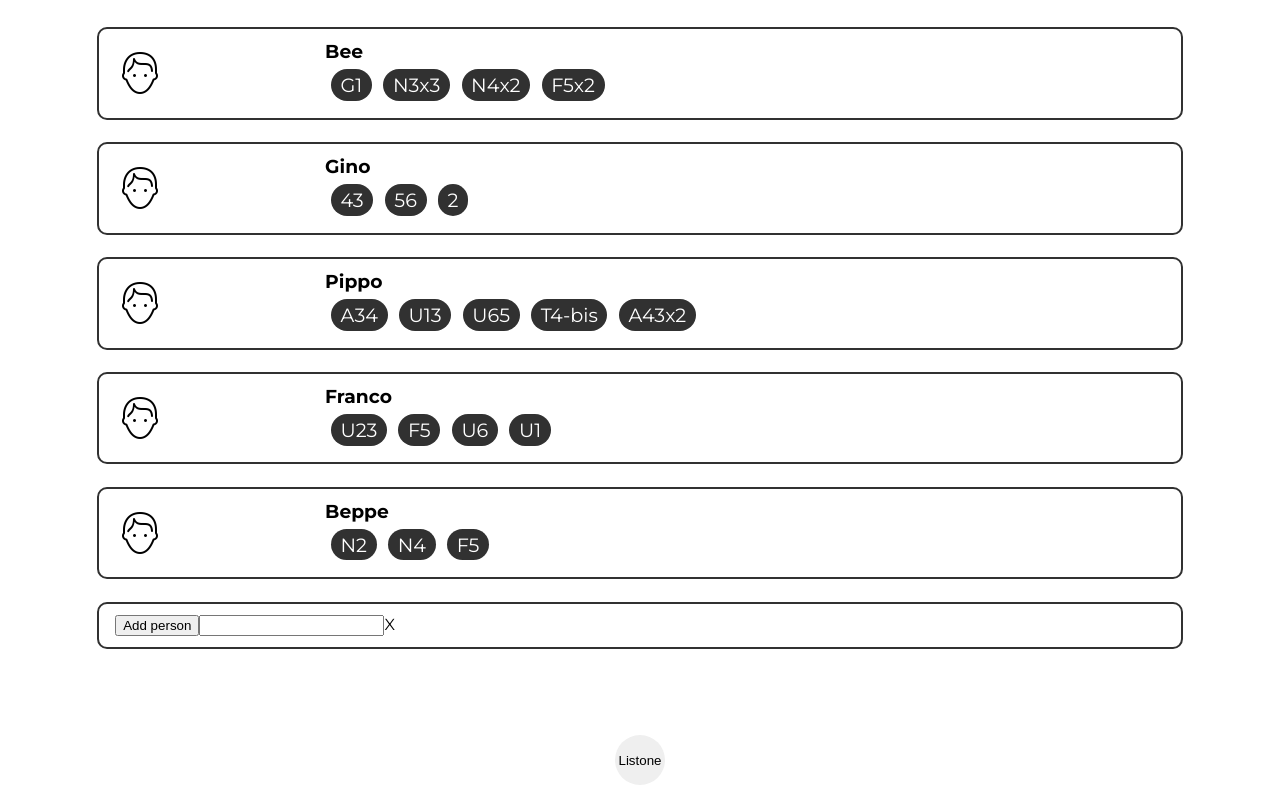
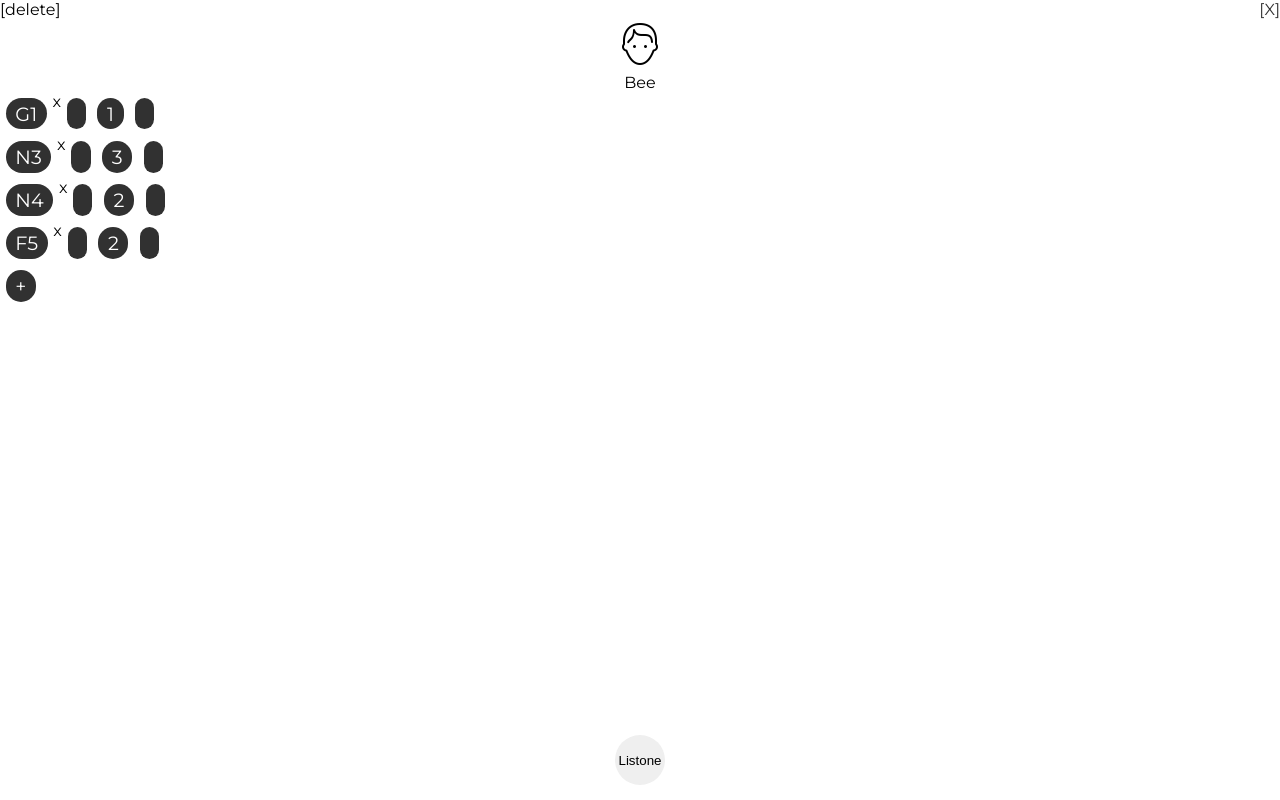
Before and after one commit to Beelllyyy/sushee, a React (Create React App) app: page /users/Bee in a window 1280 px wide. Built offline with nearby package versions, Linux system fonts and the light colour scheme.

Commit message:
ADDED FEATURES: - edit dish quantities - add new dish, remove existing dish

```diff
--- a/package.json
+++ b/package.json
@@ -11,6 +11,7 @@
     "react-dom": "^17.0.2",
     "react-router-dom": "^6.0.2",
     "react-scripts": "4.0.3",
+    "react-swipe-to-delete-component": "^0.5.5",
     "web-vitals": "^1.1.2"
   },
   "scripts": {
--- a/src/App.js
+++ b/src/App.js
@@ -1,13 +1,17 @@
 import React from 'react'
-// import {Switch, Route} from 'react-router-dom'
+import {Routes, Route} from 'react-router-dom'
 import UserCards from './pages/UserCards'
+import UserPage from './pages/UserPage'
 import Footer from './pages/Footer'
 function App() {
 
     return (
         <div className="App">
+            <Routes>
+                <Route path='/' element={<UserCards />} />
+                <Route path='/users/:userName' element={<UserPage />} />
+            </Routes>
 
-            <UserCards />
             <Footer />
         </div>
     );
--- /dev/null
+++ b/src/Components/Dish.js
@@ -0,0 +1,40 @@
+import React, {useContext, useRef, useState} from 'react'
+import {Context} from "../Context"
+import useOnClickOutside from "../Hooks/useOutsideClick";
+
+export default function Dish(props) {
+    const {code, qnt} = props.data
+    const user = props.user
+    const [isEditing, setEditing] = useState(false)
+    const {addQnt, subQnt} = useContext(Context)
+
+    const refDish = useRef()
+    useOnClickOutside(refDish, () => setEditing(false))
+
+    function handleEdit() {
+        setEditing(true)
+    }
+
+
+
+    return(
+        <div className='dish-box' ref={refDish} onClick={handleEdit}>
+            <div className='dish-numbers'>
+                <div className="userCard__dishes__code">
+                    {code}
+                </div>
+                x
+                <div className='dish-minus userCard__dishes__code'>
+                    {isEditing ? <span onClick={() => subQnt(user, code)}>-</span> : null}
+                </div> {/*temporary classes userCard__* */}
+                <div className="userCard__dishes__code">
+                    {qnt}
+                </div>
+                <div className='dish-plus userCard__dishes__code'>
+                    {isEditing ? <span onClick={() => addQnt(user, code)}>+</span> : null}
+                </div>
+            </div>
+
+        </div>
+    )
+}
--- /dev/null
+++ b/src/Components/NewDish.js
@@ -0,0 +1,47 @@
+import React, {useContext, useState} from 'react'
+import {Context} from "../Context";
+
+
+export default function NewDish(props) {
+    const {addDish} = useContext(Context)
+    const [isAdding, setAdding] = useState(false)
+    console.log(`1 ${isAdding}`)
+    const user = props.user
+
+    let refDishCode = React.createRef()
+
+    function handleAdd() {
+        const newDish = refDishCode.current.value
+        console.log(newDish)
+        const hasAdded = addDish(user, newDish)
+        if (hasAdded === 'existing') {
+            refDishCode.current.value = ""
+            refDishCode.current.placeholder = 'Already in list'
+        } else {
+            refDishCode.current.value = ""
+        }
+        setAdding(false)
+    }
+
+    const addElement = isAdding ?
+        <div>
+            <input type={"text"} ref={refDishCode}/>
+            <span onClick={handleAdd}>
+                [V]
+            </span>
+            <span onClick={() => setAdding(false)}>
+                [X]
+            </span>
+        </div> :
+        <div
+            className="userCard__dishes__code"
+            onClick={() => setAdding(true)}
+        >+</div>
+
+    return(
+        <div className="dish-box">
+            {addElement}
+        </div>
+    )
+
+}
--- a/src/Components/User.js
+++ b/src/Components/User.js
@@ -1,4 +1,5 @@
 import React, {useContext, useState, useRef} from 'react'
+import {Link} from 'react-router-dom'
 import avatar from '../media/avatar.png'
 import {Context} from '../Context'
 import useOnClickOutside from "../Hooks/useOutsideClick"
@@ -7,7 +8,7 @@ function User({user}) {
     const {removeUser} = useContext(Context)
     const [isEditing, setEditing] = useState(false)
     const dishesEl = user.dishes.map(dish => <span key={dish.code} className="userCard__dishes__code">{dish.code} {dish.qnt > 1 ? <span> x{dish.qnt}</span> : null}</span>)
-
+    const userPath = `users/${user.name}`
     const newDishEl = <span className="userCard__dishes__code userCard__dishes__new"> </span>
 
     const refUser = useRef()
@@ -15,7 +16,6 @@ function User({user}) {
 
     function handleEdit() {
         setEditing( true)
-
     }
 
     const cancelEl = <span
@@ -26,17 +26,22 @@ function User({user}) {
     console.log(`${user.name} ${isEditing}`)
 
     return (
-        <div className="UserCard">
-            <div className="UserCard__avatar__container" ref={refUser} onClick={handleEdit}>
-                <img className="UserCard__avatar__img" src={avatar} alt="avatar" /> {/*make it such that when you add person, it has a default icon, then clocking on it allows to change it from list*/}
-            </div>
+        <Link to={userPath} className="UserCard">
+
+
+                <div className="UserCard__avatar__container" ref={refUser} onClick={handleEdit}>
+                    <img className="UserCard__avatar__img" src={avatar} alt="avatar" /> {/*make it such that when you add person, it has a default icon, then clocking on it allows to change it from list*/}
+                </div>
+
+
             <div className="UserCard__info">
                 <h3 className="UserCard__name">{user.name}</h3>
                 <div className="UserCard__dishes">{dishesEl}</div>
                 {isEditing ? cancelEl : null}
             </div>
 
-        </div>
+
+        </Link>
         )
 
 }
--- a/src/Context.js
+++ b/src/Context.js
@@ -89,11 +89,57 @@ function ContextProvider({children}) {
         )
     }
 
+    function addQnt(userName, code) {
+        const userIndex = userList.findIndex( user => user.name === userName)
+        const dishIndex = userList[userIndex].dishes.findIndex(dish => dish.code === code)
+        const updatedUser = userList[userIndex]
+        updatedUser.dishes[dishIndex].qnt = updatedUser.dishes[dishIndex].qnt + 1
+        const updatedList = userList.slice()
+        updatedList[userIndex] = updatedUser
+
+        setUserList(updatedList)
+    }
+    function subQnt(userName, code) {
+        // Retrieve object indexing
+        const userIndex = userList.findIndex( user => user.name === userName)
+        const dishIndex = userList[userIndex].dishes.findIndex(dish => dish.code === code)
+        // Build updated user info
+        const updatedUser = userList[userIndex]
+        updatedUser.dishes[dishIndex].qnt = updatedUser.dishes[dishIndex].qnt - 1
+        if (updatedUser.dishes[dishIndex].qnt === 0) {
+            updatedUser.dishes.splice(dishIndex, 1)
+        }
+        const updatedList = userList.slice()
+        updatedList[userIndex] = updatedUser
+        setUserList(updatedList)
+    }
+
+    function addDish(userName, newCode) {
+        const userIndex = userList.findIndex( user => user.name === userName)
+        const dishIndex = userList[userIndex].dishes.findIndex(dish => dish.code === newCode)
+        if (dishIndex === -1) {
+            // if doesn't already exist
+            const updatedUser = userList[userIndex]
+            updatedUser.dishes.push({code: newCode, qnt: 1})
+            const updatedList = userList.slice()
+            updatedList[userIndex] = updatedUser
+            setUserList(updatedList)
+        } else {
+            return 'existing'
+        }
+
+
+
+    }
+
     return(
         <Context.Provider value={{
             userList,
             addNewUser,
-            removeUser
+            removeUser,
+            addQnt,
+            subQnt,
+            addDish
         }}>
             {children}
         </Context.Provider>
--- a/src/Hooks/useOutsideClick.js
+++ b/src/Hooks/useOutsideClick.js
@@ -3,6 +3,7 @@ import { useEffect } from "react";
 const useOutsideClick = (ref, callback) => {
     const handleClick = e => {
         if (ref.current && !ref.current.contains(e.target)) {
+            console.log('triggering outside click')
             callback();
         }
     };
--- a/src/pages/UserCards.js
+++ b/src/pages/UserCards.js
@@ -13,6 +13,5 @@ export default function UserCards() {
             {userElements}
             <NewUser />
         </div>
-
     )
 }
--- /dev/null
+++ b/src/pages/UserPage.js
@@ -0,0 +1,41 @@
+import React, {useContext} from 'react'
+import {Context} from '../Context'
+import {useParams, Link} from 'react-router-dom'
+import Dish from '../Components/Dish'
+import NewDish from '../Components/NewDish'
+import avatar from "../media/avatar.png";
+
+
+export default function UserPage() {
+    const {userName} = useParams()
+    const {userList} = useContext(Context)
+    console.log(userList)
+    const thisUser = userList.find(user => user.name === userName)  // careful to duplicate names possibility
+    const dishesEl = thisUser.dishes.map(dish => <Dish user={userName} data={dish} />)
+    return(
+        <div className='UserPage'>
+            <div className='UserPage__header'>
+                <div className="UserPage__header__commands">
+                    <span className="delete-icon">[delete]</span>
+                    <Link to="/"><span className="cancel-icon">[X]</span></Link>
+                </div>
+                <div className="UserPage__header__user">
+                    <div className="UserPage__header__user__avatar">
+                        <img className="UserCard__avatar__img" src={avatar} alt="avatar" />
+                    </div>
+                    <div className="UserPage__header__user__name">
+                        {thisUser.name}
+                    </div>
+                </div>
+            </div>
+
+            <div className="UserPage__body">
+                <div className='dish-container'>{dishesEl}</div>
+                <NewDish user={userName}/>
+            </div>
+
+
+
+        </div>
+    )
+}
--- a/src/styles.css
+++ b/src/styles.css
@@ -7,6 +7,11 @@ body {
 
 #root {
     margin: 0;
+}
+
+a {
+    text-decoration: none;
+    color: #313131;
 }
 
 .App {
@@ -124,3 +129,36 @@ body {
     padding: 0px;
     text-align: center;
 }
+
+.UserPage__header {
+    width: 100%;
+    display: flex;
+    flex-direction: column;
+
+}
+
+.UserPage__header__commands {
+    display: flex;
+    justify-content: space-between;
+}
+
+.UserPage__header__user{
+    display: flex;
+    flex-direction: column;
+    align-items: center;
+}
+
+.UserPage__body {
+    display: flex;
+    flex-direction: column;
+    justify-content: center;
+}
+.dish-container {
+    display: flex;
+    flex-direction: column;
+    width: 90%;
+
+}
+.dish-numbers{
+    display: flex;
+}
```
Also changed, not shown: 1 other file (tests, documents, lock files or other folders).
